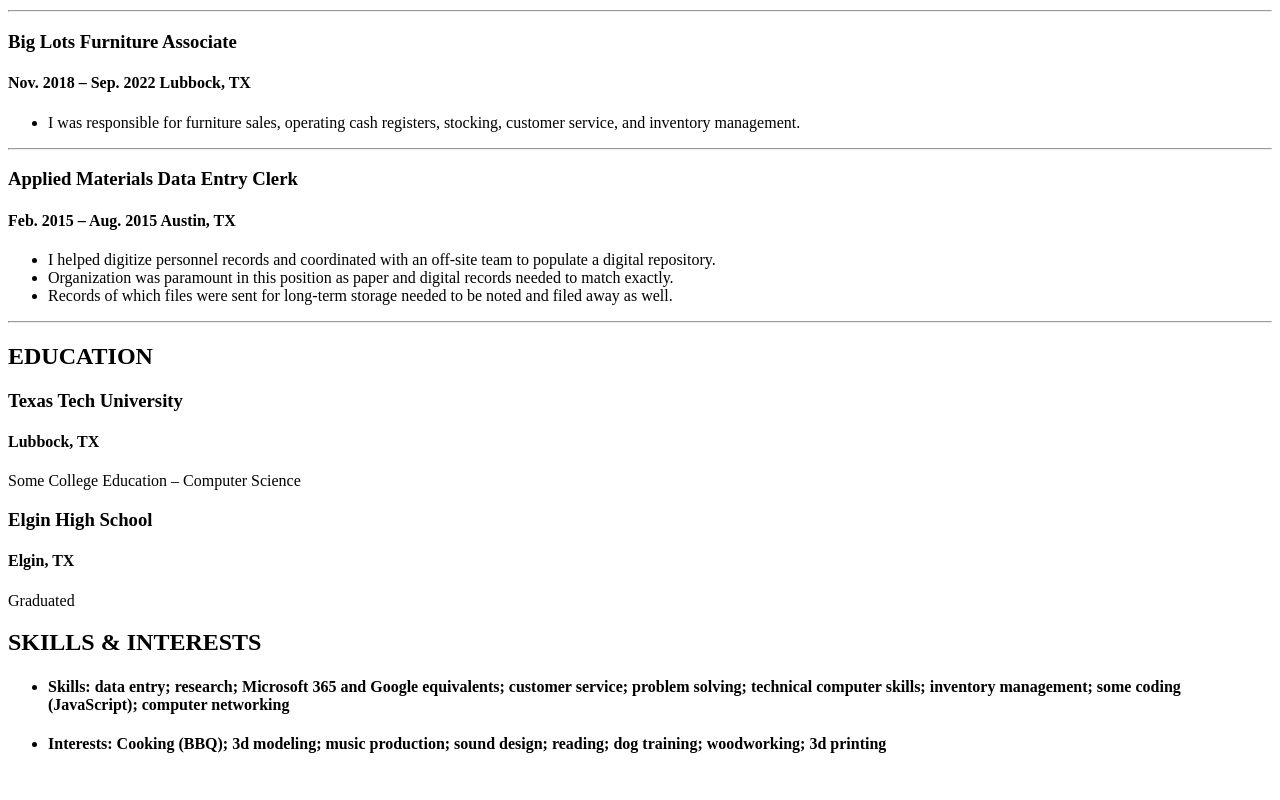
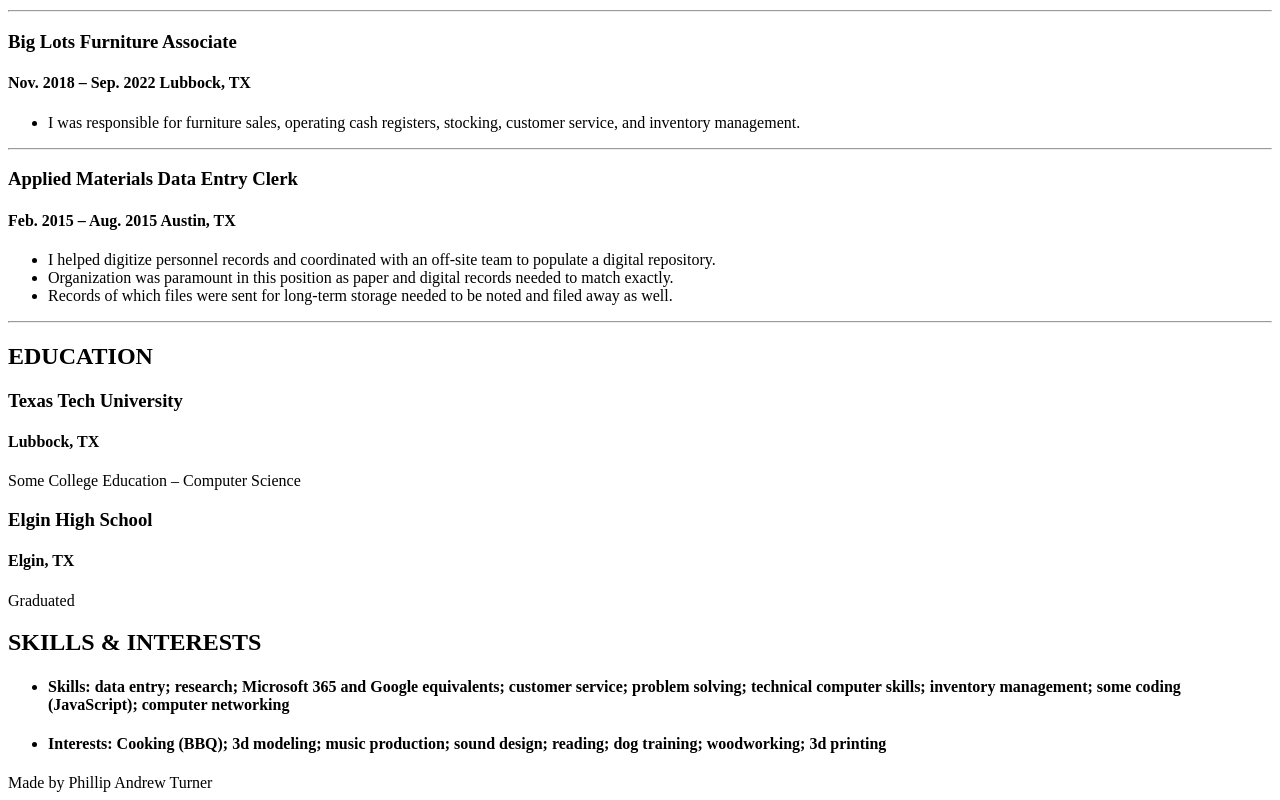
Before and after one commit to pyroman136/Phillip-Andrew-Turner-s-Resume, a plain HTML site: page index.html in a window 1280 px wide. Shown: the part 582-1382 px from the top of the page. Before the commit the page ends 1356 px from the top, so only its background shows below. Drawn offline with Linux system fonts and the light colour scheme.

Commit message:
Update index.html

```diff
--- a/index.html
+++ b/index.html
@@ -61,4 +61,7 @@
             </ul>
 	</p>
 </body>
+<footer>
+	Made by Phillip Andrew Turner
+</footer>
 </html>
```
